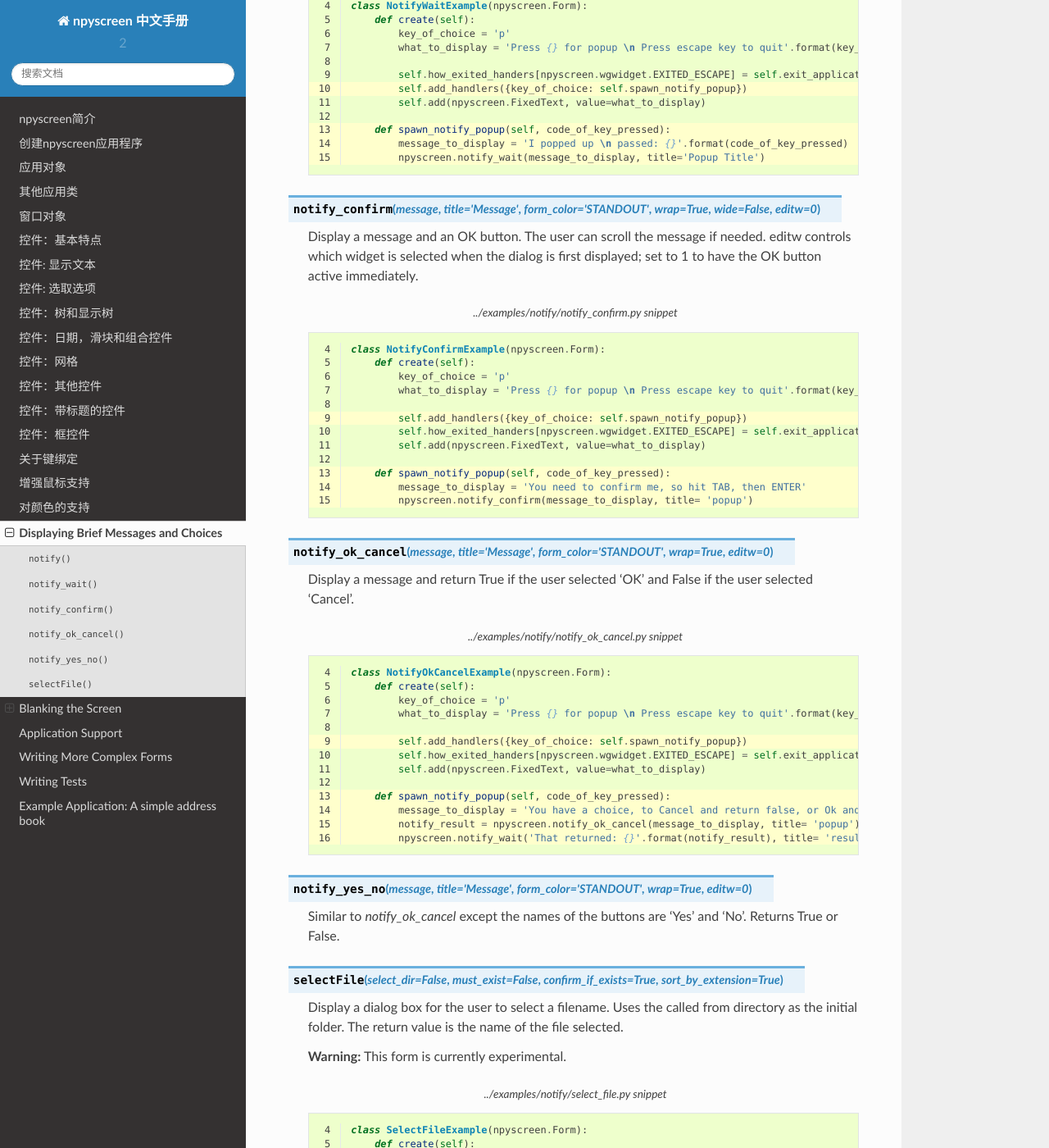
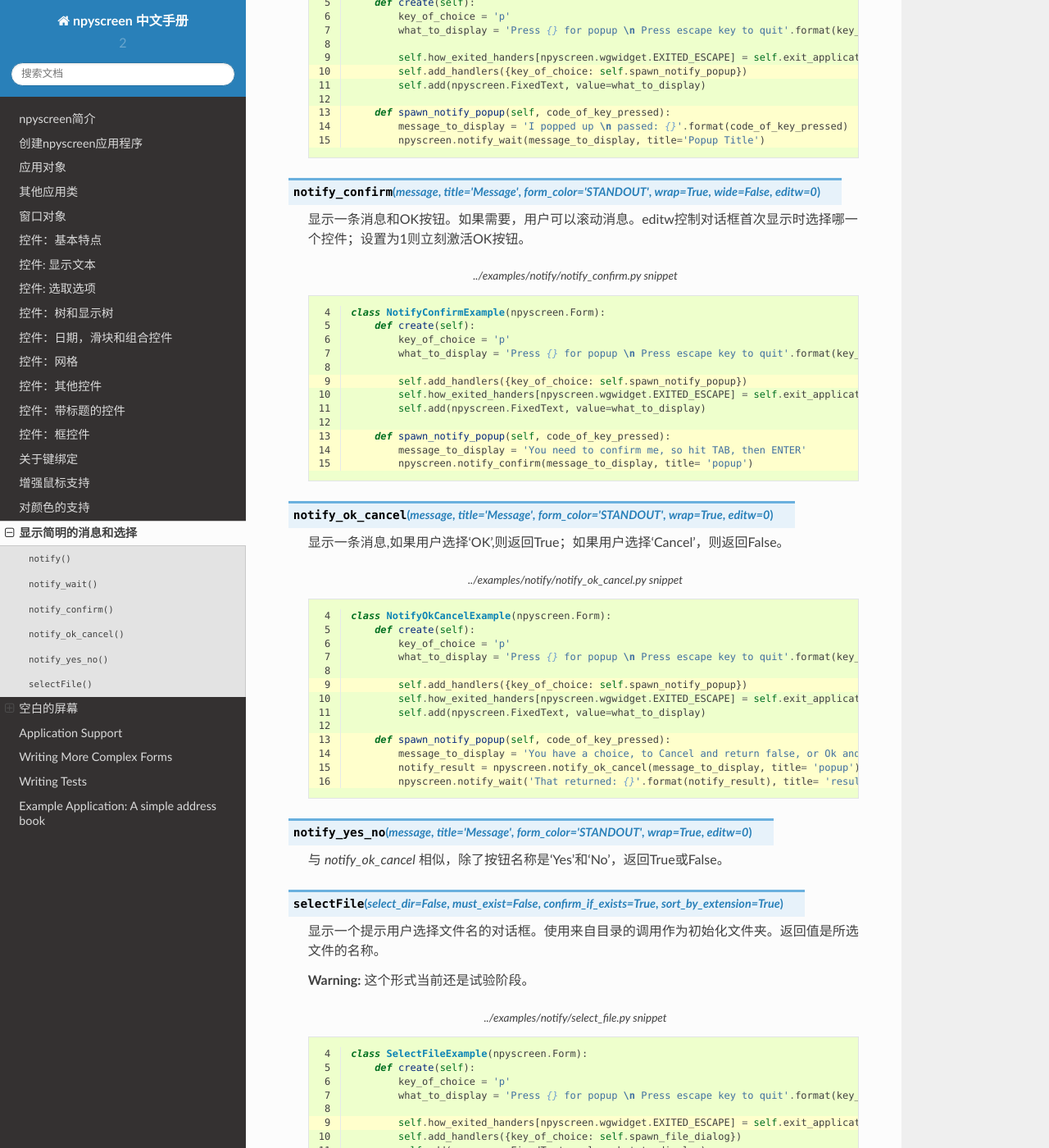
Before and after one commit to will-mei/npyscreen_doc_zh, a Sphinx documentation site: the page built from docs/source/messages.rst, in a window 1280 px wide and 1400 px high, scrolled down 1381 px. Shown: the whole window at 82% size. Built offline with Sphinx 7.4.7 and the Read the Docs theme 2.0.0, drawn with Linux system fonts in a browser that asks for light colours; some of the changed text lies outside the part shown.

Commit message:
messages

```diff
--- a/docs/source/messages.rst
+++ b/docs/source/messages.rst
@@ -1,18 +1,18 @@
-Displaying Brief Messages and Choices
+显示简明的消息和选择
 =====================================
 
-The following functions allow you to display a brief message or choice to the user.
+下列函数允许你向用户显示一个简短的消息或选择。
 
-Notify and related methods are implemented in ``npyscreen/utilNotify.py``
+通知相关的方法是在 ``npyscreen/utilNotify.py`` 中实现的。
 
-The examples on this page build from this basic program:
+本页的例子从这个基本程序上建立的:
 
 .. literalinclude:: ../examples/notify/notify_skeleton.py
     :linenos:
 
 .. py:function:: notify(message, title="Message", form_color='STANDOUT', wrap=True, wide=False,)
 
-    This function displays a message on the screen.  It does not block and the user cannot interact with it - use it to display messages like "Please Wait" while other things are happening.
+    这个函数在屏幕上显示一条消息。它不阻塞，且用户不会与它交互 - 在其他事情正在发生时，使用它来显示类似“Please wait”的消息。
 
     .. literalinclude:: ../examples/notify/notify.py
         :emphasize-lines: 2, 11, 14-17
@@ -22,7 +22,7 @@ The examples on this page build from this basic program:
 
 .. py:function:: notify_wait(message, title="Message", form_color='STANDOUT', wrap=True, wide=False,)
 
-    This function displays a message on the screen, and blocks for a brief amount of time. The user cannot interact with it.
+    这个函数在屏幕上显示一条消息，且阻塞很短的一段时间。用户不会与它进行交互。
 
     .. literalinclude:: ../examples/notify/notify_wait.py
         :lineno-start: 4
@@ -32,7 +32,7 @@ The examples on this page build from this basic program:
 
 .. py:function:: notify_confirm(message, title="Message", form_color='STANDOUT', wrap=True, wide=False, editw=0)
 
-    Display a message and an OK button.  The user can scroll the message if needed.  editw controls which widget is selected when the dialog is first displayed; set to 1 to have the OK button active immediately.
+    显示一条消息和OK按钮。如果需要，用户可以滚动消息。editw控制对话框首次显示时选择哪一个控件；设置为1则立刻激活OK按钮。
 
     .. literalinclude:: ../examples/notify/notify_confirm.py
         :lineno-start: 4
@@ -42,7 +42,7 @@ The examples on this page build from this basic program:
 
 .. py:function:: notify_ok_cancel(message, title="Message", form_color='STANDOUT', wrap=True, editw = 0,)
 
-    Display a message and return True if the user selected 'OK' and False if the user selected 'Cancel'.
+    显示一条消息,如果用户选择‘OK’,则返回True；如果用户选择‘Cancel’，则返回False。
 
     .. literalinclude:: ../examples/notify/notify_ok_cancel.py
         :lineno-start: 4
@@ -52,17 +52,16 @@ The examples on this page build from this basic program:
 
 .. py:function:: notify_yes_no(message, title="Message", form_color='STANDOUT', wrap=True, editw = 0)
 
-    Similar to *notify_ok_cancel* except the names of the buttons are 'Yes' and 'No'.  Returns True or False.
+    与 *notify_ok_cancel* 相似，除了按钮名称是‘Yes’和‘No’，返回True或False。
 
 
 
 
 .. py:function:: selectFile(select_dir=False, must_exist=False, confirm_if_exists=True,sort_by_extension=True,)
 
-    Display a dialog box for the user to select a filename. Uses the called from directory as the initial folder.  The
-    return value is the name of the file selected.
+    显示一个提示用户选择文件名的对话框。使用来自目录的调用作为初始化文件夹。返回值是所选文件的名称。
 
-    **Warning:** This form is currently experimental.
+    **Warning:** 这个形式当前还是试验阶段。
 
     .. literalinclude:: ../examples/notify/select_file.py
         :lineno-start: 4
@@ -70,12 +69,12 @@ The examples on this page build from this basic program:
         :lines: 4-15
         :caption: ../examples/notify/select_file.py snippet
 
-Blanking the Screen
+空白的屏幕
 ===================
 
 .. py:function:: blank_terminal()
 
-    This function blanks the terminal.  It may sometimes be needed if Forms are being displayed that do not fill the whole screen.
+    这个函数使终端消失。如果显示的表单没有占满整个屏幕，它有时可能被需要。
 
     .. literalinclude:: ../examples/notify/blank_terminal.py
         :lineno-start: 1
```
